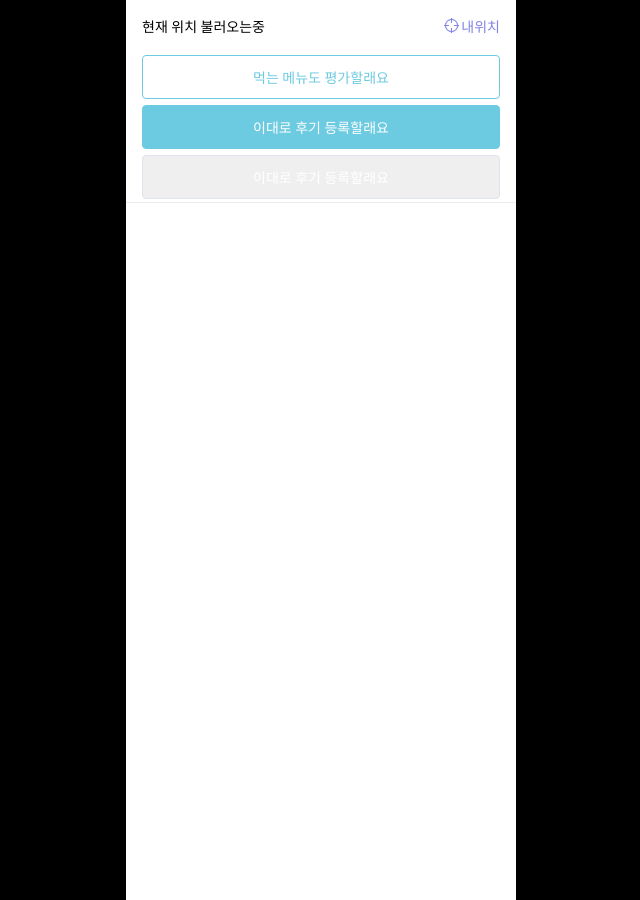
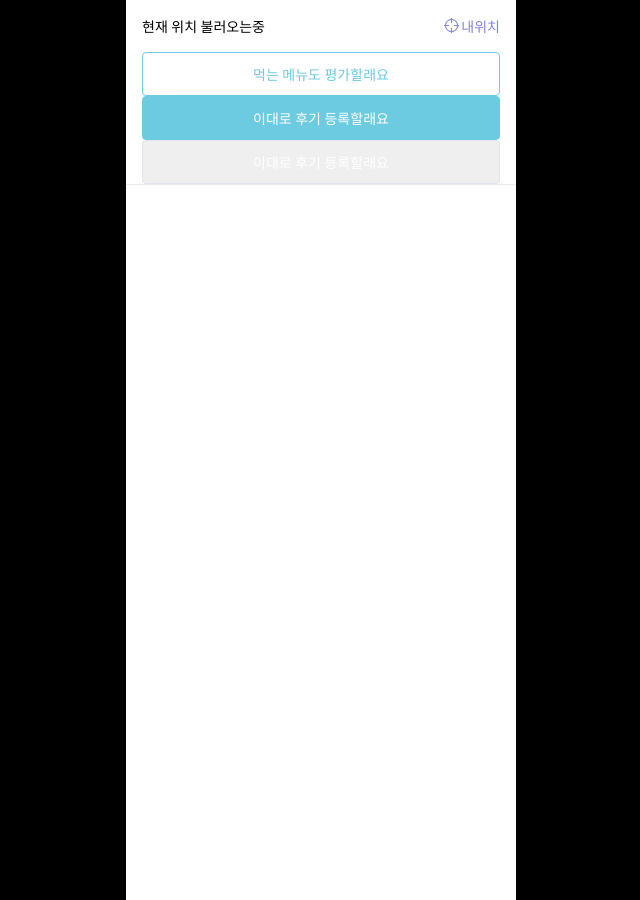
Before and after one commit to softeerbootcamp-3rd/softee5-hyundaittakdae-FE, a website built with Vite: page mainHome.html in a window 1280 px wide. Shown: the whole page, without its empty margins (319-959 px from the left). Built offline with nearby package versions, Linux system fonts and the light colour scheme; no server answers; a web font is replaced by a local one.

Commit message:
feat: 기타 공용 컴포넌트 완료

```diff
--- a/style.css
+++ b/style.css
@@ -149,7 +149,6 @@ select {
   color: var(--mainColor);
   border: 0.79px solid var(--mainColor);
   border-radius: 4px;
-  margin: 3px 0;
 }
 
 #fillBtn {
@@ -161,7 +160,6 @@ select {
   color: var(--white);
   border: 0.79px solid var(--mainColor);
   border-radius: 4px;
-  margin: 3px 0;
 }
 
 #disabledBtn {
@@ -173,5 +171,4 @@ select {
   color: var(--white);
   border: 0.79px solid var(--200);
   border-radius: 4px;
-  margin: 3px 0;
 }
```
